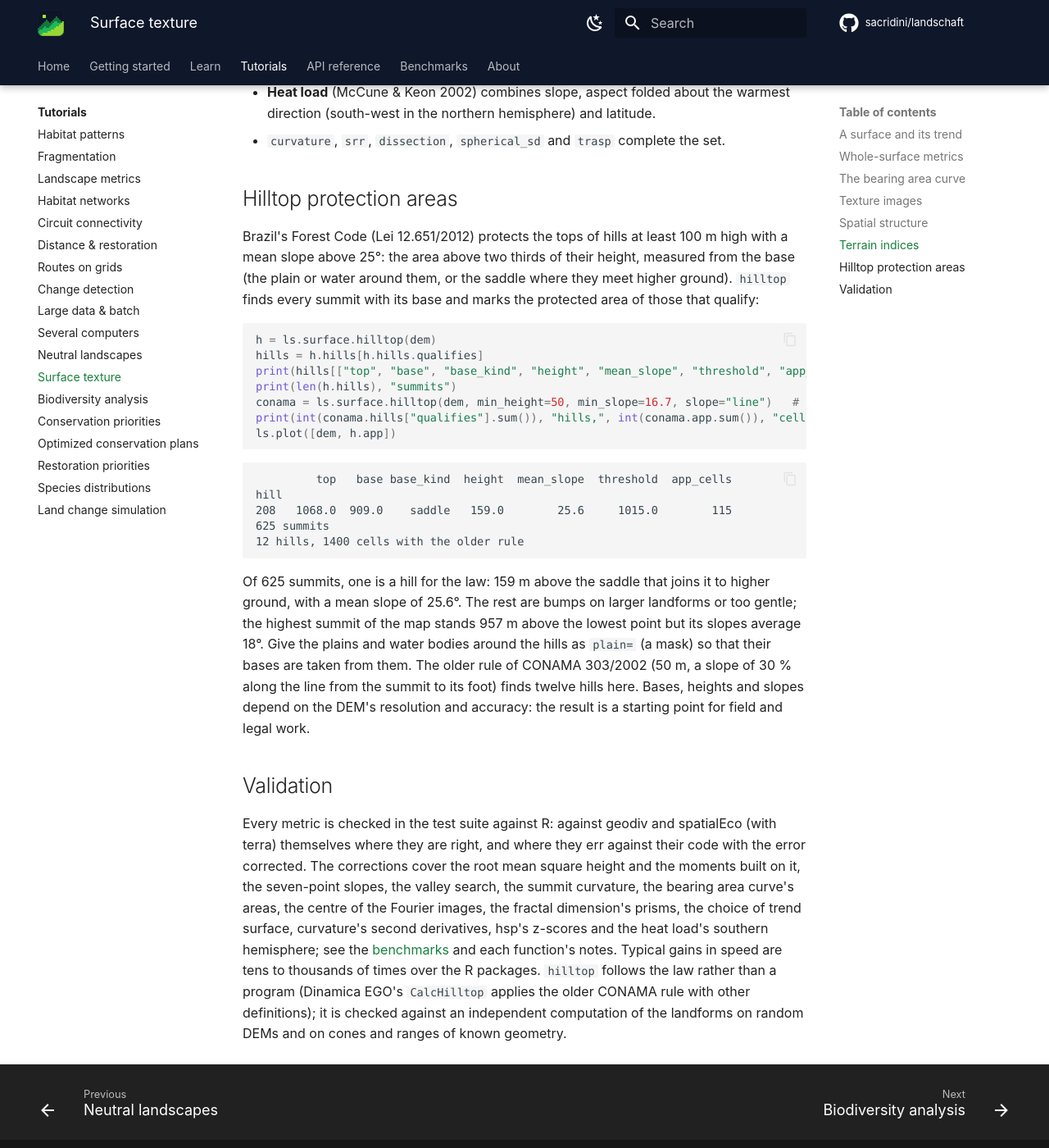
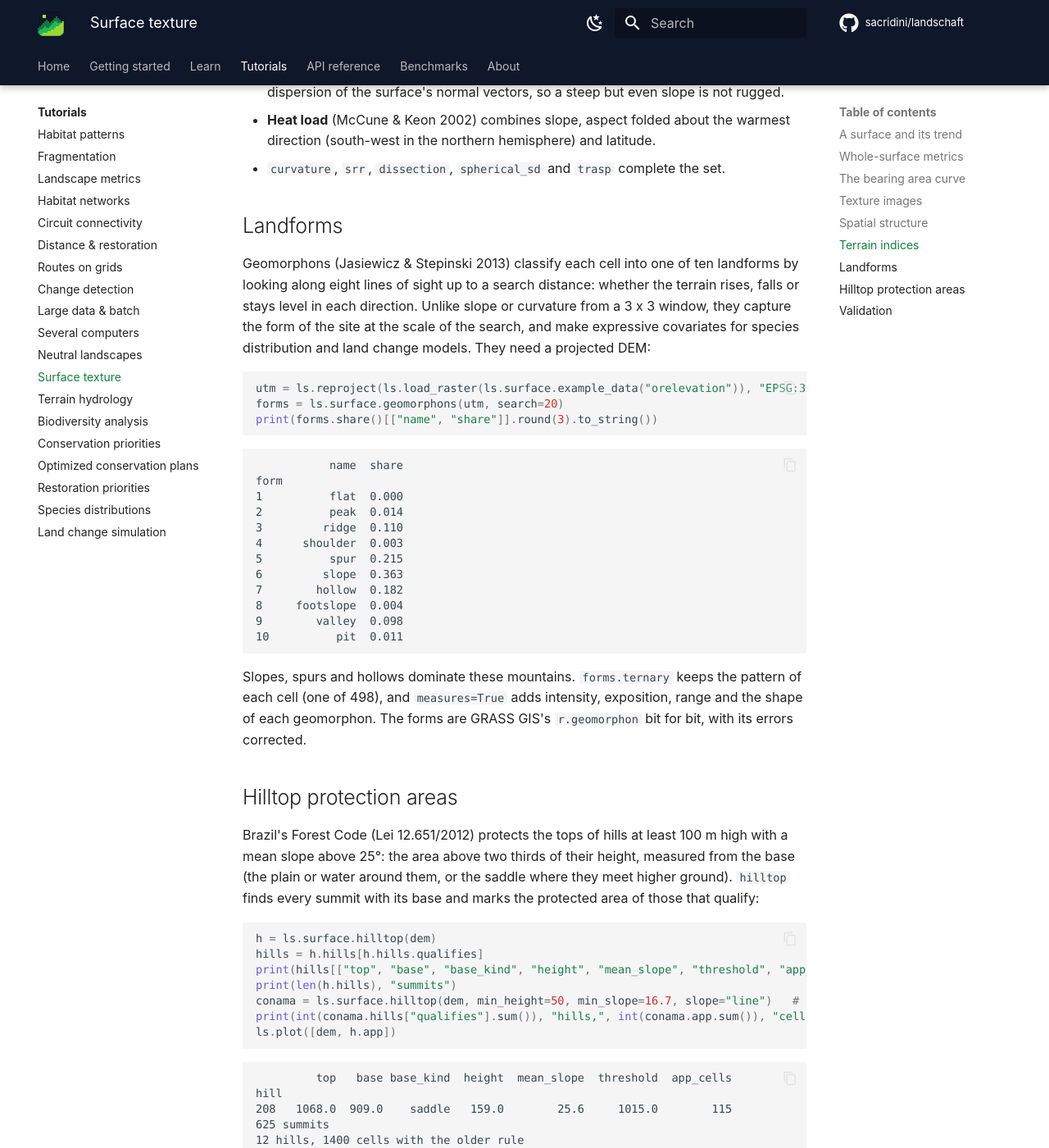
Before and after one commit to sacridini/landschaft, an MkDocs documentation site: the page built from docs/tutorials/surface-texture.md, in a window 1280 px wide and 1400 px high, scrolled down 4809 px. Shown: the whole window at 82% size. Built offline with MkDocs 1.6.1 and Material for MkDocs 9.7.7, drawn with Linux system fonts in a browser that asks for light colours; comment, search, counter and statistics services are not loaded; some of the changed text lies outside the part shown.

Commit message:
docs: terrain hydrology tutorial, geomorphons in the surface texture tutorial

````diff
--- a/docs/tutorials/surface-texture.md
+++ b/docs/tutorials/surface-texture.md
@@ -19,6 +19,7 @@ surfaces, brought to landscape ecology as *gradient surface metrics*
   direction and wavelength, fractal dimension;
 - compute terrain indices of a DEM: slope, TPI, ruggedness, curvature, heat
   load;
+- classify landforms with geomorphons;
 - delineate the hilltops protected by Brazil's Forest Code.
 
 Everything lives in `ls.surface`. The metrics follow the R packages geodiv
@@ -209,6 +210,41 @@ hli 0.771 1.072
 - `curvature`, `srr`, `dissection`, `spherical_sd` and `trasp` complete the
   set.
 
+## Landforms
+
+Geomorphons (Jasiewicz & Stepinski 2013) classify each cell into one of ten
+landforms by looking along eight lines of sight up to a search distance:
+whether the terrain rises, falls or stays level in each direction. Unlike
+slope or curvature from a 3 x 3 window, they capture the form of the site at
+the scale of the search, and make expressive covariates for species
+distribution and land change models. They need a projected DEM:
+
+```python
+utm = ls.reproject(ls.load_raster(ls.surface.example_data("orelevation")), "EPSG:32610", res=30)
+forms = ls.surface.geomorphons(utm, search=20)
+print(forms.share()[["name", "share"]].round(3).to_string())
+```
+
+```text
+           name  share
+form
+1          flat  0.000
+2          peak  0.014
+3         ridge  0.110
+4      shoulder  0.003
+5          spur  0.215
+6         slope  0.363
+7        hollow  0.182
+8     footslope  0.004
+9        valley  0.098
+10          pit  0.011
+```
+
+Slopes, spurs and hollows dominate these mountains. `forms.ternary` keeps the
+pattern of each cell (one of 498), and `measures=True` adds intensity,
+exposition, range and the shape of each geomorphon. The forms are GRASS GIS's
+`r.geomorphon` bit for bit, with its errors corrected.
+
 ## Hilltop protection areas
 
 Brazil's Forest Code (Lei 12.651/2012) protects the tops of hills at least
--- a/mkdocs.yml
+++ b/mkdocs.yml
@@ -179,6 +179,7 @@ nav:
       - Several computers: tutorials/many-computers.md
       - Neutral landscapes: tutorials/neutral-landscapes.md
       - Surface texture: tutorials/surface-texture.md
+      - Terrain hydrology: tutorials/terrain-hydrology.md
       - Biodiversity analysis: tutorials/biodiversity.md
       - Conservation priorities: tutorials/prioritization.md
       - Optimized conservation plans: tutorials/conservation-plans.md
````
Also changed, not shown: docs/tutorials/index.md (+8 -0 lines), docs/tutorials/terrain-hydrology.md (added, +179 -0 lines).
